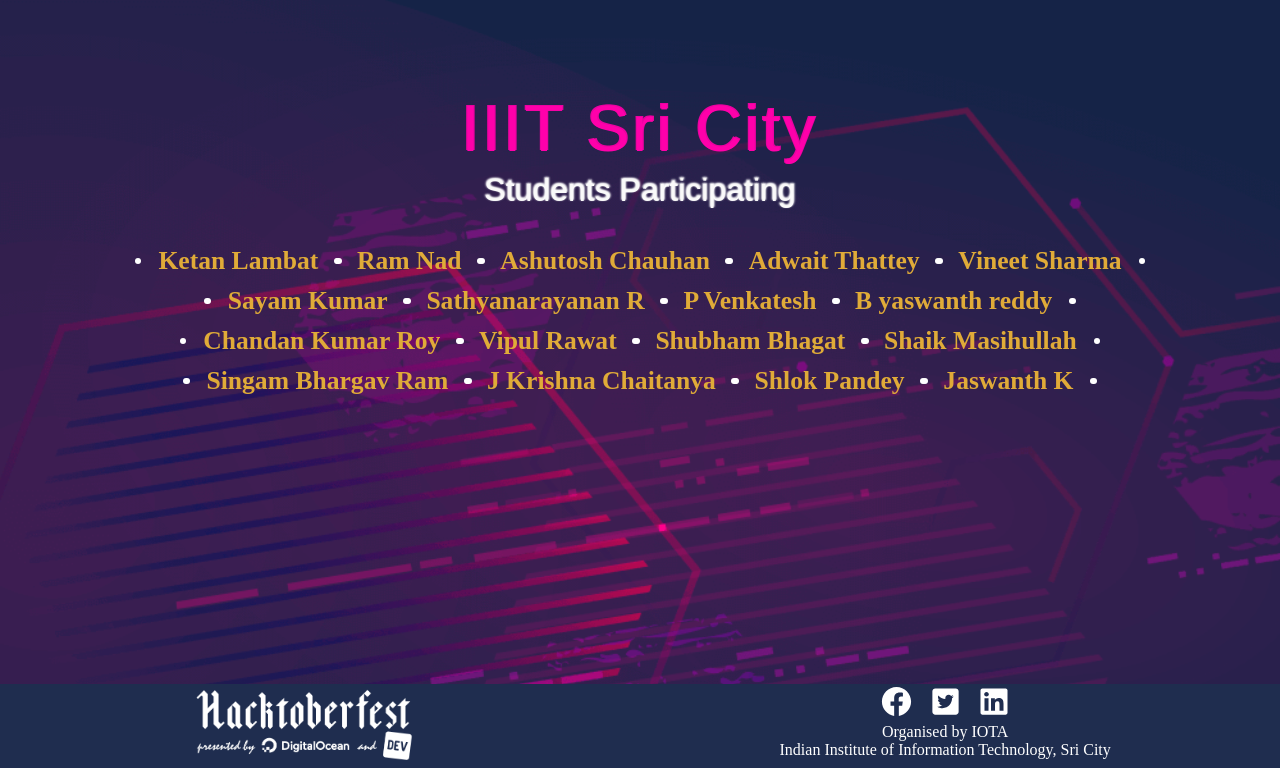
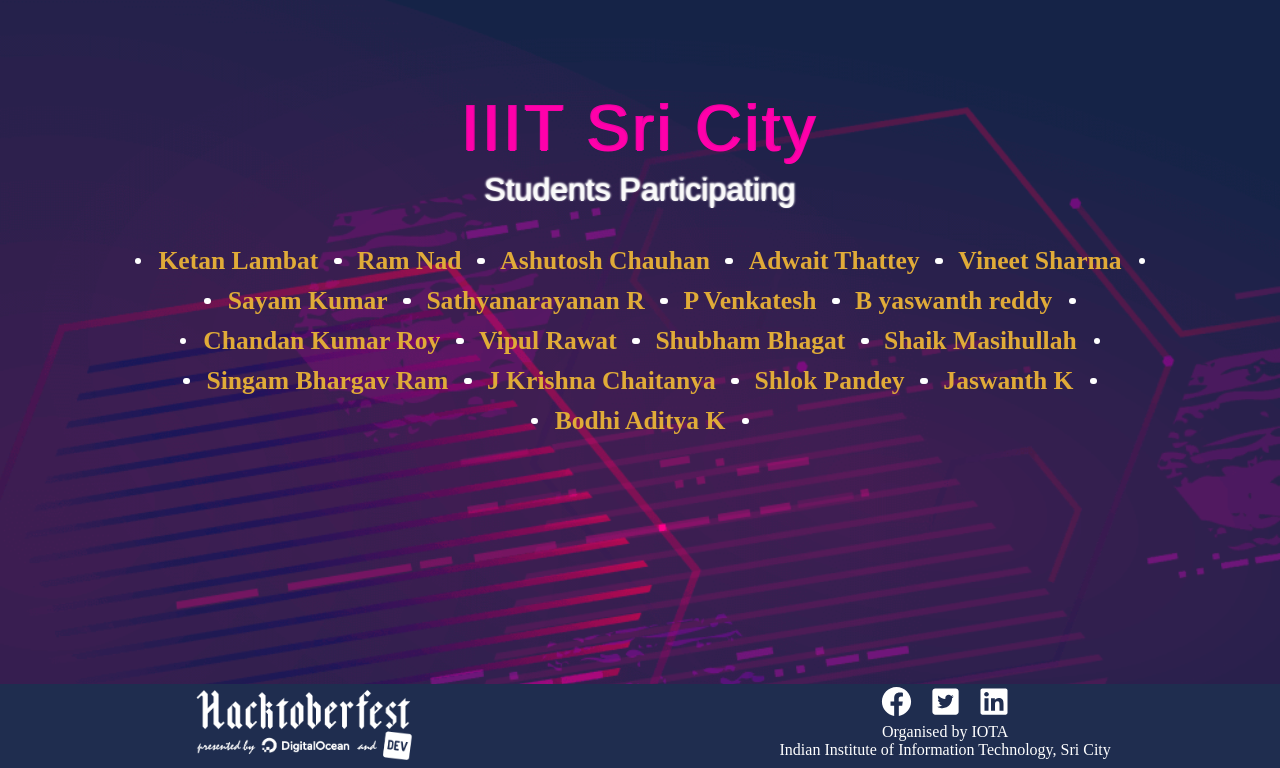
Before and after one commit to Project-Club-IIITS/hacktoberfest2019-participants, a Jekyll site: the page index.html, which Jekyll copies as it is, in a window 1280 px wide, cut to the strip 132-900 px from the top of the page. Built offline with Jekyll 4.4.1, drawn with Linux system fonts in a browser that asks for light colours; some web fonts are replaced.

Commit message:
updated Bodhi Aditya

```diff
--- a/index.html
+++ b/index.html
@@ -63,6 +63,7 @@
                 <li><a href="https://github.com/chaitanya531">J Krishna Chaitanya</a></li>
                 <li><a href="https://github.com/b30wulffz">Shlok Pandey</a></li>
                 <li><a href="https://github.com/JazzKriss21">Jaswanth K</a></li>
+                <li><a href="https://github.com/aditya3005">Bodhi Aditya K</a></li>
 
             </ul>
         </div>
```
